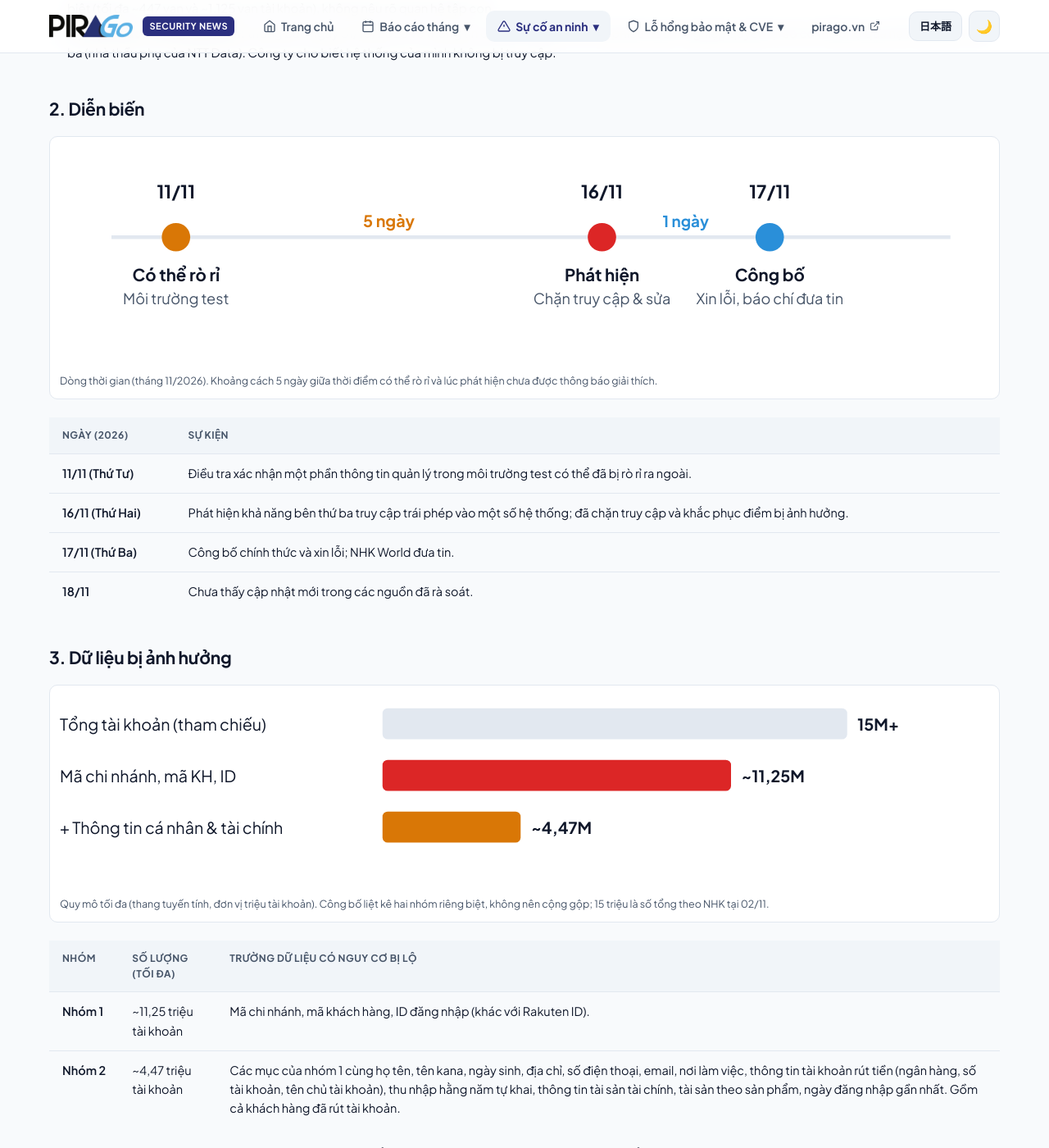
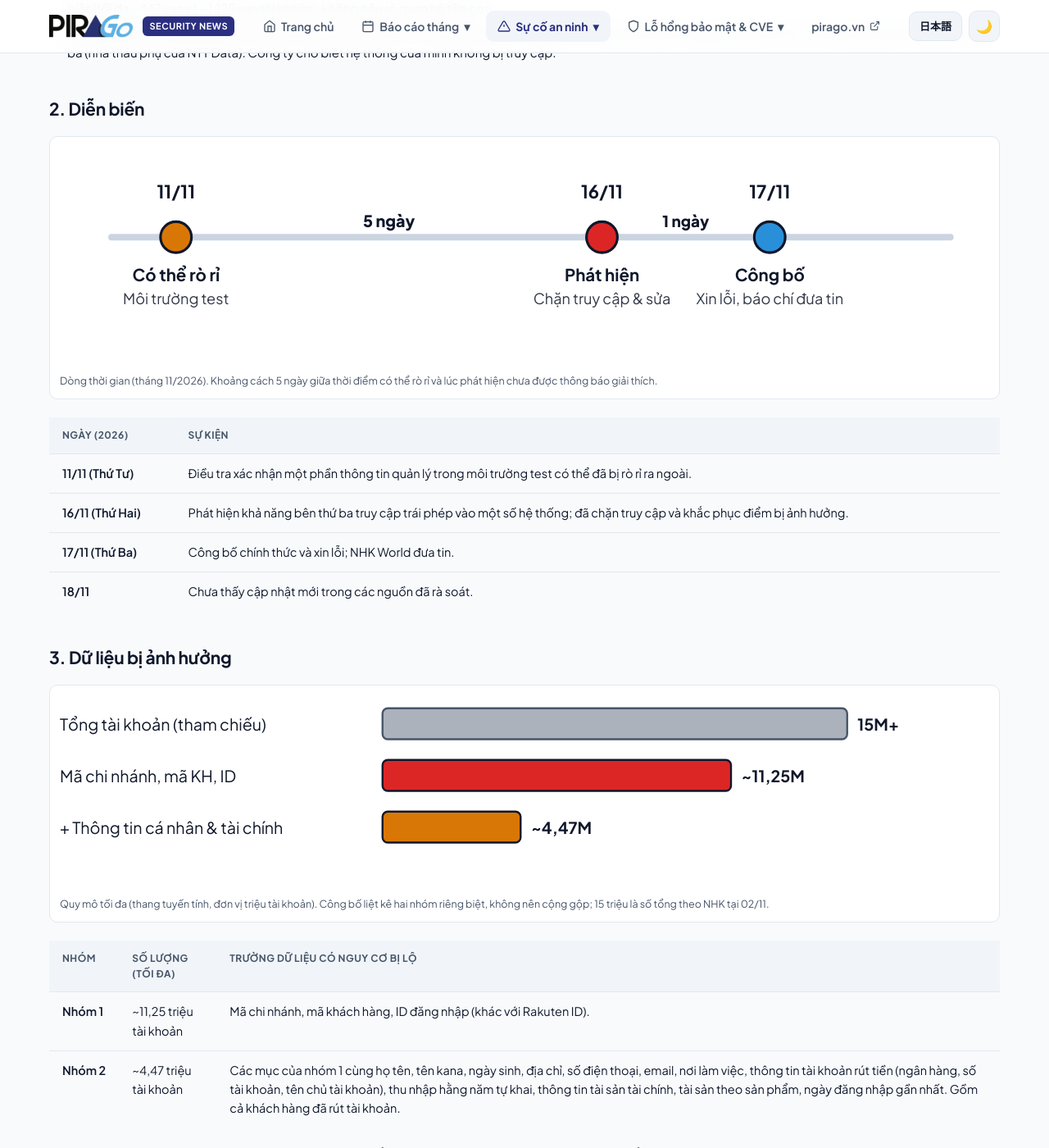
Before and after one commit to pirago-vietnam/security-news, a Jekyll site: the page built from featured/rakuten-sec/rakuten_securities_security_incident_report.html, in a window 1280 px wide and 1400 px high, scrolled down 894 px. Shown: the whole window at 82% size. Built offline with Jekyll 4.4.1, drawn with Linux system fonts in a browser that asks for light colours.

Commit message:
improve diagram contrast for light/dark mode in Rakuten Securities report
Co-Authored-By: Claude Sonnet 5.5 <noreply@anthropic.com>

```diff
--- a/featured/rakuten-sec/rakuten_securities_security_incident_report.html
+++ b/featured/rakuten-sec/rakuten_securities_security_incident_report.html
@@ -27,8 +27,8 @@ category: "Sự cố an ninh"
   .fig { margin: 16px 0 22px; padding: 12px; background: var(--card); border: 1px solid var(--line); border-radius: var(--radius-md); }
   .fig svg { width: 100%; height: auto; display: block; color: var(--text); font-family: inherit; }
   .fig figcaption { font-size: 12.5px; color: var(--text-muted); margin-top: 8px; }
-  .fig .mut { fill: var(--text-muted); }
-  .fig .box { fill: var(--bg-subtle); stroke: var(--line); }
+  .fig .mut { fill: currentColor; opacity: .85; }
+  .fig .box { fill: var(--card); stroke: var(--line-strong); }
 </style>
 
 <div class="report-header">
@@ -74,16 +74,16 @@ category: "Sự cố an ninh"
 <figure class="fig">
 <svg viewBox="0 0 720 170" role="img" aria-label="dòng thời gian">
 <defs><marker id="ah1" viewBox="0 0 10 10" refX="8" refY="5" markerWidth="7" markerHeight="7" orient="auto"><path d="M0 0L10 5L0 10z" fill="var(--text-muted)"/></marker></defs>
-<line x1="40" y1="70" x2="690" y2="70" stroke="var(--line)" stroke-width="3"/>
-<circle cx="90" cy="70" r="11" fill="var(--high)"/><circle cx="420" cy="70" r="11" fill="var(--crit)"/><circle cx="550" cy="70" r="11" fill="var(--pirago-blue)"/>
+<line x1="40" y1="70" x2="690" y2="70" stroke="var(--line-strong)" stroke-width="5" stroke-linecap="round"/>
+<circle cx="90" cy="70" r="12" fill="var(--high)" stroke="currentColor" stroke-width="2"/><circle cx="420" cy="70" r="12" fill="var(--crit)" stroke="currentColor" stroke-width="2"/><circle cx="550" cy="70" r="12" fill="var(--pirago-blue)" stroke="currentColor" stroke-width="2"/>
 <text x="90" y="40" text-anchor="middle" font-size="14" font-weight="700" fill="currentColor">11/11</text>
 <text x="420" y="40" text-anchor="middle" font-size="14" font-weight="700" fill="currentColor">16/11</text>
 <text x="550" y="40" text-anchor="middle" font-size="14" font-weight="700" fill="currentColor">17/11</text>
 <text x="90" y="104" text-anchor="middle" font-size="13" font-weight="700" fill="currentColor">Có thể rò rỉ</text><text x="90" y="122" text-anchor="middle" font-size="11.5" class="mut">Môi trường test</text>
 <text x="420" y="104" text-anchor="middle" font-size="13" font-weight="700" fill="currentColor">Phát hiện</text><text x="420" y="122" text-anchor="middle" font-size="11.5" class="mut">Chặn truy cập & sửa</text>
 <text x="550" y="104" text-anchor="middle" font-size="13" font-weight="700" fill="currentColor">Công bố</text><text x="550" y="122" text-anchor="middle" font-size="11.5" class="mut">Xin lỗi, báo chí đưa tin</text>
-<text x="255" y="62" text-anchor="middle" font-size="12.5" font-weight="700" fill="var(--high)">5 ngày</text>
-<text x="485" y="62" text-anchor="middle" font-size="12" font-weight="700" fill="var(--pirago-blue)">1 ngày</text>
+<text x="255" y="62" text-anchor="middle" font-size="12.5" font-weight="800" fill="currentColor">5 ngày</text>
+<text x="485" y="62" text-anchor="middle" font-size="12" font-weight="800" fill="currentColor">1 ngày</text>
 </svg>
 <figcaption>Dòng thời gian (tháng 11/2026). Khoảng cách 5 ngày giữa thời điểm có thể rò rỉ và lúc phát hiện chưa được thông báo giải thích.</figcaption>
 </figure>
@@ -106,11 +106,11 @@ category: "Sự cố an ninh"
 <figure class="fig">
 <svg viewBox="0 0 720 150" role="img" aria-label="quy mô">
 <text x="0" y="27" font-size="12.5" fill="currentColor">Tổng tài khoản (tham chiếu)</text>
-<rect x="250" y="10" width="360" height="24" rx="4" fill="var(--line)"/><text x="618" y="27" font-size="12.5" font-weight="700" fill="currentColor">15M+</text>
+<rect x="250" y="10" width="360" height="24" rx="4" fill="var(--text-muted)" fill-opacity=".45" stroke="var(--text-muted)" stroke-width="1.5"/><text x="618" y="27" font-size="12.5" font-weight="700" fill="currentColor">15M+</text>
 <text x="0" y="67" font-size="12.5" fill="currentColor">Mã chi nhánh, mã KH, ID</text>
-<rect x="250" y="50" width="270" height="24" rx="4" fill="var(--crit)"/><text x="528" y="67" font-size="12.5" font-weight="700" fill="currentColor">~11,25M</text>
+<rect x="250" y="50" width="270" height="24" rx="4" fill="var(--crit)" stroke="currentColor" stroke-width="1.5"/><text x="528" y="67" font-size="12.5" font-weight="700" fill="currentColor">~11,25M</text>
 <text x="0" y="107" font-size="12.5" fill="currentColor">+ Thông tin cá nhân & tài chính</text>
-<rect x="250" y="90" width="107" height="24" rx="4" fill="var(--high)"/><text x="365" y="107" font-size="12.5" font-weight="700" fill="currentColor">~4,47M</text>
+<rect x="250" y="90" width="107" height="24" rx="4" fill="var(--high)" stroke="currentColor" stroke-width="1.5"/><text x="365" y="107" font-size="12.5" font-weight="700" fill="currentColor">~4,47M</text>
 </svg>
 <figcaption>Quy mô tối đa (thang tuyến tính, đơn vị triệu tài khoản). Công bố liệt kê hai nhóm riêng biệt, không nên cộng gộp; 15 triệu là số tổng theo NHK tại 02/11.</figcaption>
 </figure>
@@ -140,13 +140,13 @@ category: "Sự cố an ninh"
 <h2 id="bai-hoc">5. Khuyến cáo từ PiraGo</h2>
 
 <figure class="fig">
-<svg viewBox="0 0 740 200" role="img" aria-label="sơ đồ rủi ro môi trường test">
-<defs><marker id="ah2" viewBox="0 0 10 10" refX="8" refY="5" markerWidth="7" markerHeight="7" orient="auto"><path d="M0 0L10 5L0 10z" fill="var(--text-muted)"/></marker></defs>
-<rect class="box" x="0" y="16" width="150" height="74" rx="8" style="stroke:var(--high);stroke-width:1.6"/><text x="75" y="50" text-anchor="middle" font-size="12.5" font-weight="700" fill="currentColor">Dữ liệu thật</text><text x="75" y="68" text-anchor="middle" font-size="11" class="mut">(khách hàng, tài sản)</text><rect class="box" x="197" y="16" width="150" height="74" rx="8" style="stroke:var(--crit);stroke-width:1.6"/><text x="272" y="50" text-anchor="middle" font-size="12.5" font-weight="700" fill="currentColor">Môi trường test</text><text x="272" y="68" text-anchor="middle" font-size="11" class="mut">kiểm soát yếu hơn?</text><rect class="box" x="394" y="16" width="150" height="74" rx="8" style="stroke:var(--crit);stroke-width:1.6"/><text x="469" y="50" text-anchor="middle" font-size="12.5" font-weight="700" fill="currentColor">Truy cập trái phép</text><text x="469" y="68" text-anchor="middle" font-size="11" class="mut">bên thứ ba</text><rect class="box" x="590" y="16" width="150" height="74" rx="8" style="stroke:var(--crit);stroke-width:1.6"/><text x="665" y="50" text-anchor="middle" font-size="12.5" font-weight="700" fill="currentColor">Lộ dữ liệu</text><text x="665" y="68" text-anchor="middle" font-size="11" class="mut">cá nhân + tài chính</text>
-<line x1="150" y1="53" x2="195" y2="53" stroke="var(--text-muted)" stroke-width="2" stroke-dasharray="5 4" marker-end="url(#ah2)"/>
-<line x1="544" y1="53" x2="588" y2="53" stroke="var(--text-muted)" stroke-width="2" marker-end="url(#ah2)"/>
-<line x1="347" y1="53" x2="392"  y2="53" stroke="var(--text-muted)" stroke-width="2" marker-end="url(#ah2)"/>
-<rect x="0" y="130" width="740" height="56" rx="8" fill="none" stroke="var(--low)" stroke-width="1.5" stroke-dasharray="6 4"/>
+<svg viewBox="-2 0 744 200" role="img" aria-label="sơ đồ rủi ro môi trường test">
+<defs><marker id="ah2" viewBox="0 0 10 10" refX="8" refY="5" markerWidth="7" markerHeight="7" orient="auto"><path d="M0 0L10 5L0 10z" fill="currentColor"/></marker></defs>
+<rect class="box" x="0" y="16" width="150" height="74" rx="8" style="stroke:var(--high);stroke-width:3"/><text x="75" y="50" text-anchor="middle" font-size="12.5" font-weight="700" fill="currentColor">Dữ liệu thật</text><text x="75" y="68" text-anchor="middle" font-size="11" class="mut">(khách hàng, tài sản)</text><rect class="box" x="197" y="16" width="150" height="74" rx="8" style="stroke:var(--crit);stroke-width:3"/><text x="272" y="50" text-anchor="middle" font-size="12.5" font-weight="700" fill="currentColor">Môi trường test</text><text x="272" y="68" text-anchor="middle" font-size="11" class="mut">kiểm soát yếu hơn?</text><rect class="box" x="394" y="16" width="150" height="74" rx="8" style="stroke:var(--crit);stroke-width:3"/><text x="469" y="50" text-anchor="middle" font-size="12.5" font-weight="700" fill="currentColor">Truy cập trái phép</text><text x="469" y="68" text-anchor="middle" font-size="11" class="mut">bên thứ ba</text><rect class="box" x="590" y="16" width="150" height="74" rx="8" style="stroke:var(--crit);stroke-width:3"/><text x="665" y="50" text-anchor="middle" font-size="12.5" font-weight="700" fill="currentColor">Lộ dữ liệu</text><text x="665" y="68" text-anchor="middle" font-size="11" class="mut">cá nhân + tài chính</text>
+<line x1="150" y1="53" x2="195" y2="53" stroke="currentColor" stroke-width="2.5" stroke-dasharray="5 4" marker-end="url(#ah2)"/>
+<line x1="544" y1="53" x2="588" y2="53" stroke="currentColor" stroke-width="2.5" marker-end="url(#ah2)"/>
+<line x1="347" y1="53" x2="392"  y2="53" stroke="currentColor" stroke-width="2.5" marker-end="url(#ah2)"/>
+<rect x="0" y="130" width="740" height="56" rx="8" fill="var(--low-bg)" stroke="var(--low)" stroke-width="2.5" stroke-dasharray="6 4"/>
 <text x="16" y="152" font-size="12.5" font-weight="700" fill="currentColor">Khuyến cáo PiraGo:</text>
 <text x="16" y="170" font-size="11.5" class="mut">• Dữ liệu tổng hợp/masking, MFA & VPN cho test</text>
 </svg>
```
Also changed, not shown: featured/rakuten-sec/ja/rakuten_securities_security_incident_report.html (+16 -16 lines).
